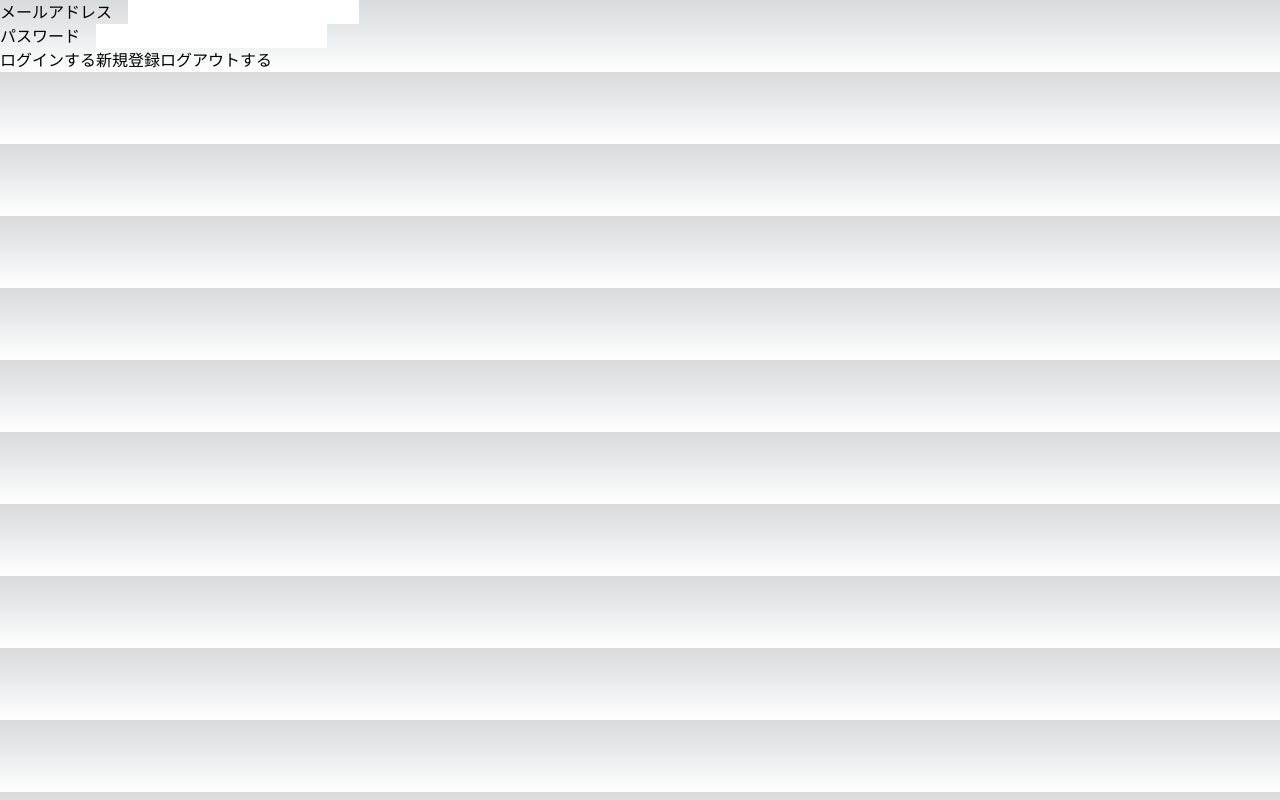
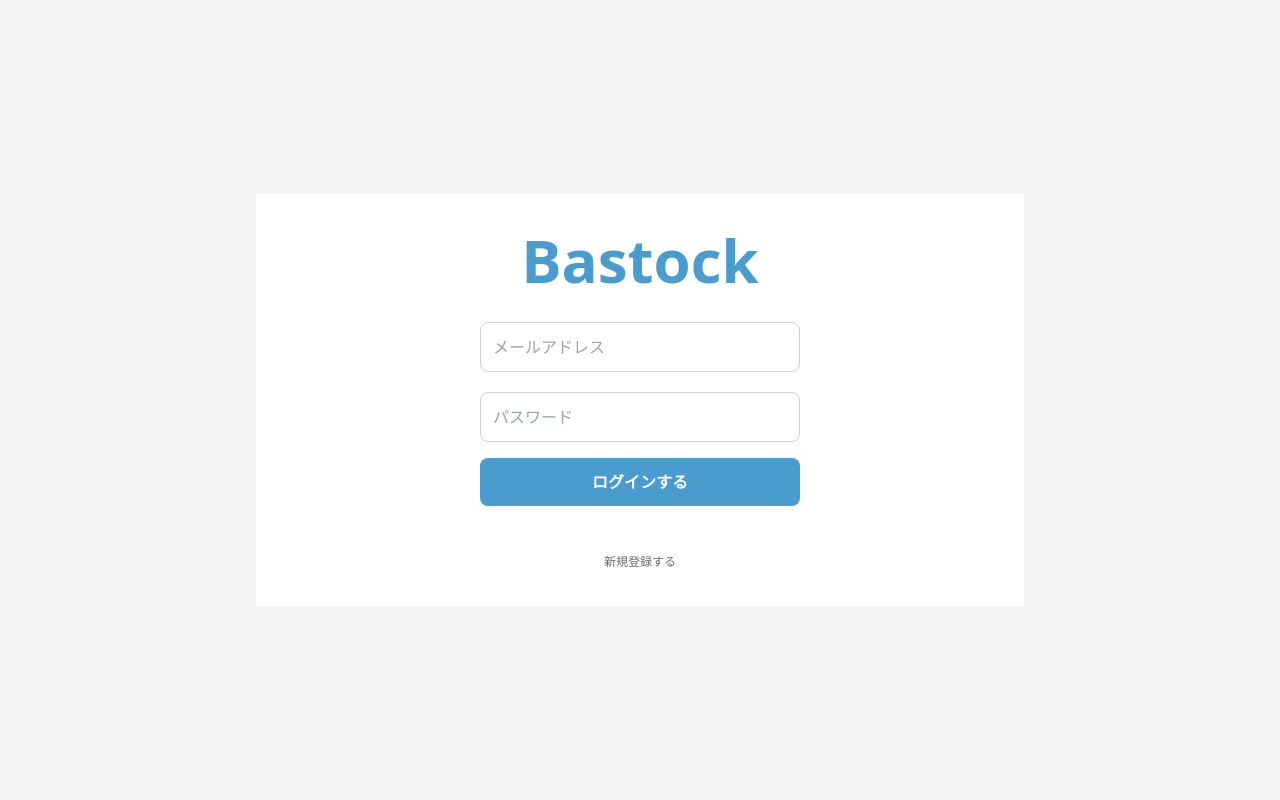
Before and after one commit to takaryu39/bastock, a Next.js app: page / in a window 1280 px wide. Built offline with nearby package versions, Linux system fonts and the light colour scheme; no server answers.

Commit message:
ログアウト時の認証エラーを解消

```diff
--- a/components/Auth.tsx
+++ b/components/Auth.tsx
@@ -1,37 +1,52 @@
 import { useMutateAuth } from "@/hooks/useMutateAuth";
+import { useState } from "react";
 
 export const Auth = () => {
-  const {
-    email,
-    setEmail,
-    password,
-    setPassword,
-    loginEmail,
-    signUpEmail,
-    logout,
-  } = useMutateAuth();
+  const [isLogin, setIsLogin] = useState(true);
+  const { email, setEmail, password, setPassword, loginEmail, signUpEmail } =
+    useMutateAuth();
   return (
-    <div>
+    <div className="bg-light-gray h-screen flex justify-center items-center">
+      <div className="w-3/5 m-auto bg-white p-9">
+        <h1 className="text-main-color font-bold text-center text-6xl mb-8">
+          Bastock
+        </h1>
+        <div className="flex flex-col gap-5 items-center justify-center">
           <div className="flex items-center gap-4">
-        <span>メールアドレス</span>
             <input
               type="text"
               value={email}
               onChange={(e) => setEmail(e.target.value)}
+              placeholder="メールアドレス"
+              className="text-dark-gray border border-gray rounded-lg w-80 p-3"
             />
           </div>
           <div className="flex items-center gap-4">
-        <span>パスワード</span>
             <input
               type="password"
               value={password}
               onChange={(e) => setPassword(e.target.value)}
+              placeholder="パスワード"
+              className="text-dark-gray border border-gray rounded-lg w-80 p-3"
             />
           </div>
+        </div>
         <div>
-        <button onClick={loginEmail}>ログインする</button>
-        <button onClick={signUpEmail}>新規登録</button>
-        <button onClick={logout}>ログアウトする</button>
+          <button
+            onClick={isLogin ? loginEmail : signUpEmail}
+            className="flex items-center justify-center h-12 w-80 m-auto rounded-lg bg-main-color text-white font-bold mt-4 transition-all hover:opacity-75"
+          >
+            {isLogin ? "ログインする" : "新規登録する"}
+          </button>
+          <div className="flex justify-center items-center">
+            <button
+              onClick={() => setIsLogin(!isLogin)}
+              className="mt-12 my-auto text-dark-gray text-xs transition-all hover:opacity-75"
+            >
+              {isLogin ? "新規登録する" : "ログインする"}
+            </button>
+          </div>
+        </div>
       </div>
     </div>
   );
--- a/components/Layout.tsx
+++ b/components/Layout.tsx
@@ -11,9 +11,11 @@ export const Layout: FC<Props> = ({ children, title = "Bastock" }) => {
       <Head>
         <title>{title}</title>
       </Head>
-      <header></header>
-      <main>{children}</main>
-      <footer></footer>
+      <div className="flex-col h-screen flex">
+        <header></header>
+        <main>{children}</main>
+        <footer></footer>
+      </div>
     </>
   );
 };
--- a/components/Profile.tsx
+++ b/components/Profile.tsx
@@ -24,7 +24,6 @@ export const Profile: FC = () => {
       const imgUrl = await mutateUploadAvatarImg(e.target.files[0]);
       update({ ...editedProfile, avatar_url: imgUrl });
     }
-    console.log(editedProfile);
   };
 
   const handleSubmitProfile = (e: FormEvent<HTMLFormElement>) => {
@@ -32,13 +31,6 @@ export const Profile: FC = () => {
     updateProfileMutation(editedProfile);
   };
 
-  const { isLoading, isError } = useQueryProfile();
-  if (isLoading) {
-    return <Spinner />;
-  }
-  if (isError) {
-    return <div>Error occurred while fetching profile</div>;
-  }
   return (
     <>
       <button
--- a/hooks/useMutateAuth.ts
+++ b/hooks/useMutateAuth.ts
@@ -7,6 +7,7 @@ import { useState } from "react";
 import { useQueryClient } from "react-query";
 import { useMutateProfile } from "./useMutateProfile";
 import useStore from "@/store/indax";
+import { async } from "@firebase/util";
 
 export const useMutateAuth = () => {
   const [email, setEmail] = useState("");
@@ -16,8 +17,11 @@ export const useMutateAuth = () => {
     setPassword("");
   };
   const resetProfile = useStore((state) => state.resetEditedProfile);
+  const resetPost = useStore((state) => state.resetEditedPost);
+
   const { createProfileMutation } = useMutateProfile();
   const queryClient = useQueryClient();
+
   const signUpEmail = async () => {
     try {
       const userCredential = await createUserWithEmailAndPassword(
@@ -54,11 +58,16 @@ export const useMutateAuth = () => {
       return;
     }
   };
-  const logout = () => {
-    auth.signOut();
-    resetProfile();
-    queryClient.removeQueries("posts");
-    queryClient.removeQueries("profile");
+  const logout = async () => {
+    try {
+      await auth.signOut();
+      resetPost();
+      resetProfile();
+      queryClient.removeQueries("posts");
+      queryClient.removeQueries("profile");
+    } catch (error: any) {
+      console.log(error.message);
+    }
   };
   return {
     email,
--- a/hooks/useMutatePost.ts
+++ b/hooks/useMutatePost.ts
@@ -1,9 +1,7 @@
 import useStore from "@/store/indax";
 import { EditedPost, Post } from "@/types";
 import { db } from "@/utils/firebase";
-import { log } from "console";
 import {
-  addDoc,
   collection,
   deleteDoc,
   doc,
--- a/hooks/useMutateProfile.ts
+++ b/hooks/useMutateProfile.ts
@@ -1,5 +1,5 @@
 import useStore from "@/store/indax";
-import { EditedProfile, Profile } from "@/types";
+import { EditedProfile } from "@/types";
 import { db } from "@/utils/firebase";
 import { collection, doc, setDoc, updateDoc } from "firebase/firestore";
 
--- a/hooks/useQueryProfile.ts
+++ b/hooks/useQueryProfile.ts
@@ -10,6 +10,11 @@ export const useQueryProfile = () => {
   const update = useStore((state) => state.updateEditedProfile);
   const userId = session?.uid;
   const getProfile = async () => {
+    console.log("実行");
+
+    if (!userId) {
+      return null;
+    }
     const querySnapshot = await getDocs(collection(db, "profiles"));
     const profileData = querySnapshot.docs.find(
       (doc) => userId === doc.data().user_id
@@ -20,8 +25,11 @@ export const useQueryProfile = () => {
 
     return profile;
   };
-  return useQuery("profile", getProfile, {
+  return useQuery({
+    queryKey: ["profile"],
+    queryFn: getProfile,
     staleTime: Infinity,
+    enabled: !!userId,
     onSuccess: (profile) => {
       if (profile) {
         update({
--- /dev/null
+++ b/pages/test.tsx
@@ -0,0 +1,42 @@
+import { useState } from "react";
+
+const Test = () => {
+  const [currentPage, setCurrentPage] = useState("top");
+  return (
+    <div>
+      {currentPage === "top" && (
+        <div>
+          <h1>Top page</h1>
+          <ul>
+            <li>
+              <button onClick={() => setCurrentPage("sub1")}>Sub page 1</button>
+            </li>
+            <li>
+              <button onClick={() => setCurrentPage("sub2")}>Sub page 2</button>
+            </li>
+          </ul>
+        </div>
+      )}
+
+      {currentPage === "sub1" && (
+        <div>
+          <h2>Sub page 1</h2>
+          <p>
+            <button onClick={() => setCurrentPage("top")}>Back</button>
+          </p>
+        </div>
+      )}
+
+      {currentPage === "sub2" && (
+        <div>
+          <h2>Sub page 2</h2>
+          <p>
+            <button onClick={() => setCurrentPage("top")}>Back</button>
+          </p>
+        </div>
+      )}
+    </div>
+  );
+};
+
+export default Test;
--- a/styles/globals.css
+++ b/styles/globals.css
@@ -2,7 +2,7 @@
 @tailwind components;
 @tailwind utilities;
 
-:root {
+/* :root {
   --foreground-rgb: 0, 0, 0;
   --background-start-rgb: 214, 219, 220;
   --background-end-rgb: 255, 255, 255;
@@ -14,14 +14,4 @@
     --background-start-rgb: 0, 0, 0;
     --background-end-rgb: 0, 0, 0;
   }
-}
-
-body {
-  color: rgb(var(--foreground-rgb));
-  background: linear-gradient(
-      to bottom,
-      transparent,
-      rgb(var(--background-end-rgb))
-    )
-    rgb(var(--background-start-rgb));
-}
+} */
--- a/tailwind.config.js
+++ b/tailwind.config.js
@@ -1,18 +1,24 @@
 /** @type {import('tailwindcss').Config} */
 module.exports = {
   content: [
-    './pages/**/*.{js,ts,jsx,tsx,mdx}',
-    './components/**/*.{js,ts,jsx,tsx,mdx}',
-    './app/**/*.{js,ts,jsx,tsx,mdx}',
+    "./pages/**/*.{js,ts,jsx,tsx,mdx}",
+    "./components/**/*.{js,ts,jsx,tsx,mdx}",
+    "./app/**/*.{js,ts,jsx,tsx,mdx}",
   ],
   theme: {
     extend: {
       backgroundImage: {
-        'gradient-radial': 'radial-gradient(var(--tw-gradient-stops))',
-        'gradient-conic':
-          'conic-gradient(from 180deg at 50% 50%, var(--tw-gradient-stops))',
+        "gradient-radial": "radial-gradient(var(--tw-gradient-stops))",
+        "gradient-conic":
+          "conic-gradient(from 180deg at 50% 50%, var(--tw-gradient-stops))",
+      },
+      colors: {
+        "main-color": "#4A9CCE",
+        "dark-gray": "#6A6A6A",
+        "light-gray": "#f5f5f5",
+        gray: "#D0D0D0",
       },
     },
   },
   plugins: [],
-}
+};
```
Lines whose indentation alone changed are shown as unchanged.
